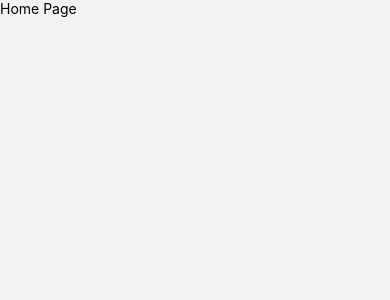
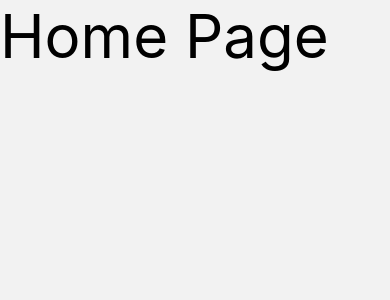
Before and after one commit to ashlynpark/AntMarket, a React Native app in the folder ant-market/: screen /Home in a window 390 px wide. Shown: the top 300 px of the page. Built offline with nearby package versions, Linux system fonts and the light colour scheme.

Commit message:
local changes

```diff
--- a/ant-market/screens/HomeScreen.tsx
+++ b/ant-market/screens/HomeScreen.tsx
@@ -7,7 +7,7 @@ const HomeScreen = () => {
     return(
         <Screen preset="scroll">
             <SafeAreaView>
-                <Text>
+                <Text style={styles.header}>
                     Home Page
                 </Text>
             </SafeAreaView>
@@ -16,5 +16,10 @@ const HomeScreen = () => {
     );
 
 }
-
+const styles = StyleSheet.create({
+  header:{
+    //no hyphen
+    fontSize:60,
+  }
+})
 export default HomeScreen;
```
Also changed, not shown: ant-market/package.json (+6 -1 lines), 1 other file (tests, documents, lock files or other folders).
